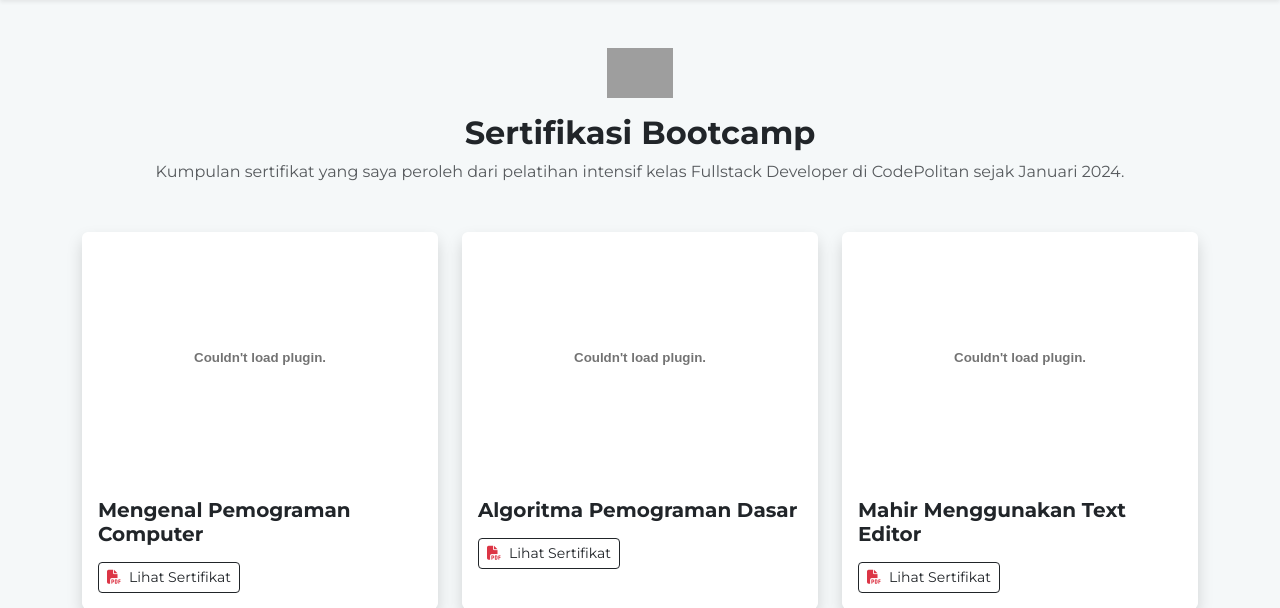
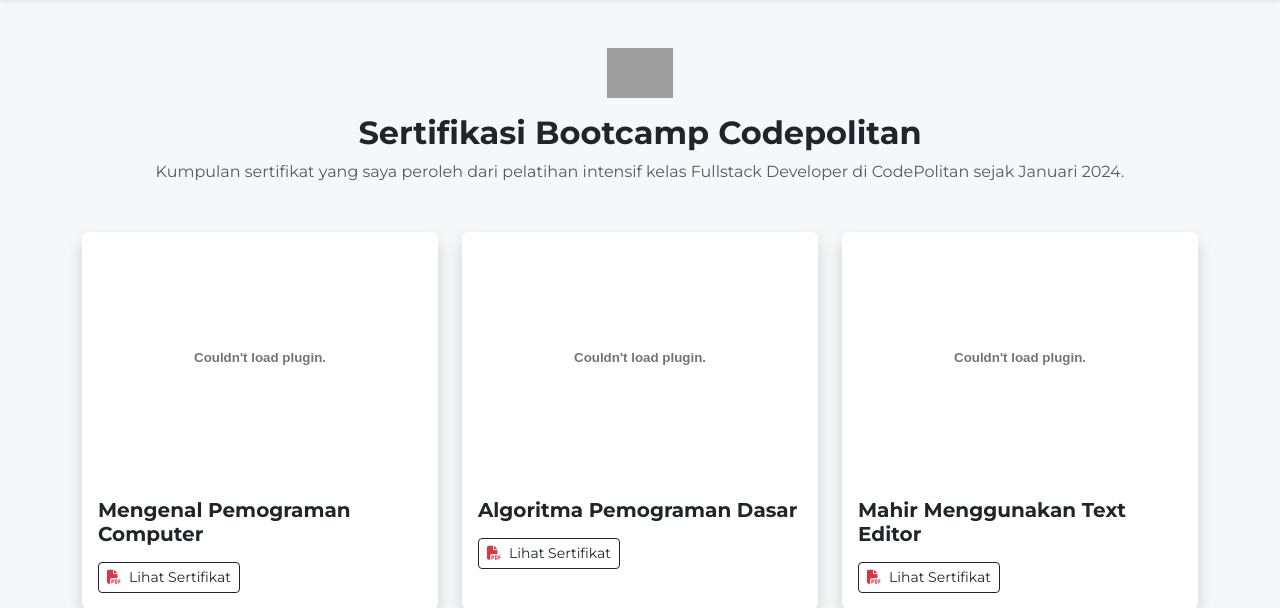
Before and after one commit to CandraYuliawan1207/Portofolioku, a PHP site: page /portofolioku/sertifikasi.php in a window 1280 px wide. Shown: the part 91-699 px from the top of the page. Run offline with PHP 8.4, Linux system fonts and the light colour scheme; some libraries are stand-ins or nearby versions; grey boxes are pictures that could not be loaded.

Commit message:
update h2 pada file sertifikasi.php

```diff
--- a/sertifikasi.php
+++ b/sertifikasi.php
@@ -3,7 +3,7 @@
     <section class="container py-5">
         <div class="text-center mb-5" data-aos="fade-down">
             <img src="https://image.web.id/images/codepolitan-logoc787963e27f753de.png" alt="CodePolitan" style="height: 50px;" class="mb-3">
-            <h2 class="fw-bold">Sertifikasi Bootcamp</h2>
+            <h2 class="fw-bold">Sertifikasi Bootcamp Codepolitan</h2>
             <p class="text-muted">Kumpulan sertifikat yang saya peroleh dari pelatihan intensif kelas Fullstack Developer di CodePolitan sejak Januari 2024.</p>
         </div>
 
```
